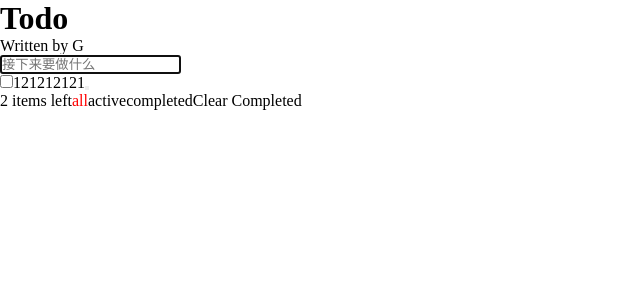
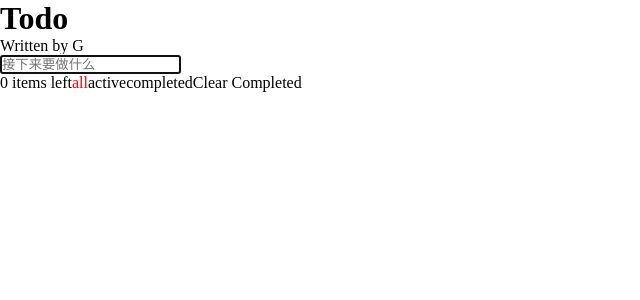
Before and after one commit to koory1st/vue-webpack, a Vue app: page / in a window 1280 px wide. Shown: the top 300 px of the page, without its empty margins (0-640 px from the left). Built offline with nearby package versions, Linux system fonts and the light colour scheme; the HTML template or start-up script is replaced by a standard one.

Commit message:
实现全部的页面逻辑

```diff
--- a/src/todo/item.vue
+++ b/src/todo/item.vue
@@ -2,7 +2,7 @@
   <div :class="['todo-item', todo.completed? 'completed': '' ]">
     <input type="checkbox" class="toggle" v-model="todo.completed">
     <label>{{todo.content}}</label>
-    <button class="destroy" @click="deleteTodo"></button>
+    <button class="destroy" @click="deleteTodo">delete</button>
   </div>
 </template>
 
@@ -15,7 +15,16 @@ export default {
     }
   },
   methods: {
-    deleteTodo() {}
+    deleteTodo() {
+      this.$emit("del", this.todo.id);
+    }
   }
 };
 </script>
+
+<style lang="stylus">
+.destroy {
+  width: 100px;
+  height: 20px;
+}
+</style>
--- a/src/todo/tabs.vue
+++ b/src/todo/tabs.vue
@@ -1,6 +1,6 @@
 <template>
   <div class="helper">
-    <span class="left">2 items left</span>
+    <span class="left">{{unFinishedTodoLength}} items left</span>
     <span class="tabs">
       <span
         v-for="state in states"
@@ -19,6 +19,10 @@ export default {
     filter: {
       type: String,
       required: true
+    },
+    todos: {
+      type: Array,
+      required: true
     }
   },
   data() {
@@ -26,9 +30,18 @@ export default {
       states: ["all", "active", "completed"]
     };
   },
+  computed: {
+    unFinishedTodoLength() {
+      return this.todos.filter(todo => !todo.completed).length;
+    }
+  },
   methods: {
-    clearAllCompleted() {},
-    toggoleFilter() {}
+    clearAllCompleted() {
+      this.$emit("clearAllCompleted");
+    },
+    toggoleFilter(state) {
+      this.$emit("toggle", state);
+    }
   }
 };
 </script>
--- a/src/todo/todo.vue
+++ b/src/todo/todo.vue
@@ -5,24 +5,28 @@
       class="add-input"
       autofocus="autofocus"
       placeholder="接下来要做什么"
-      @keyup="addTodo"
+      @keyup.enter="addTodo"
     >
-    <Item :todo="todo"></Item>
-    <Tabs :filter="filter"></Tabs>
+    <Item v-for="todo in filteredTodos" :key="todo.id" :todo="todo" @del="deleteTodo"/>
+    <Tabs
+      :filter="filter"
+      :todos="todos"
+      @toggle="toggleFilter"
+      @clearAllCompleted="clearAllCompleted"
+    ></Tabs>
   </section>
 </template>
 
 <script>
 import Item from "./item.vue";
 import Tabs from "./tabs.vue";
+
+let id = 0;
+
 export default {
   data() {
     return {
-      todo: {
-        id: 0,
-        content: "121212121",
-        completed: false
-      },
+      todos: [],
       filter: "all"
     };
   },
@@ -30,8 +34,36 @@ export default {
     Item,
     Tabs
   },
+  computed: {
+    filteredTodos() {
+      if (this.filter === "all") {
+        return this.todos;
+      }
+
+      const completed = this.filter === "completed";
+
+      return this.todos.filter(todo => completed === todo.completed);
+    }
+  },
   methods: {
-    addTodo() {}
+    addTodo(e) {
+      this.todos.unshift({
+        id: id++,
+        content: e.target.value.trim(),
+        completed: false
+      });
+
+      e.target.value = "";
+    },
+    deleteTodo(id) {
+      this.todos.splice(this.todos.findIndex(todo => todo.id === id), 1);
+    },
+    toggleFilter(state) {
+      this.filter = state;
+    },
+    clearAllCompleted() {
+      this.todos = this.todos.filter(todo => !todo.completed);
+    }
   }
 };
 </script>
```
